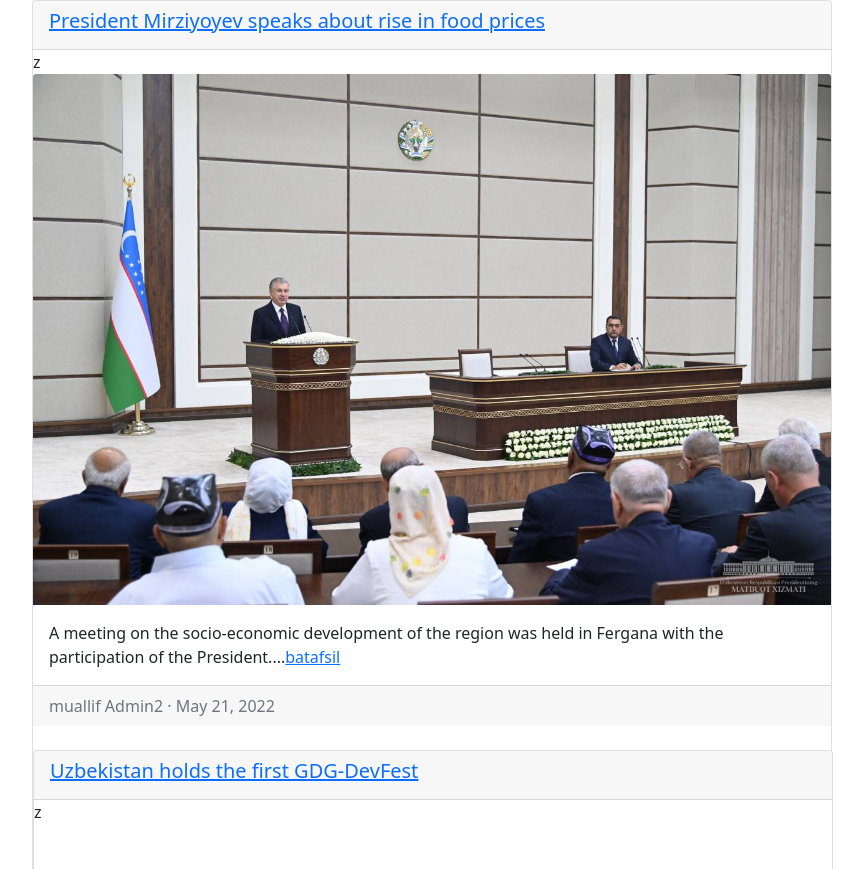
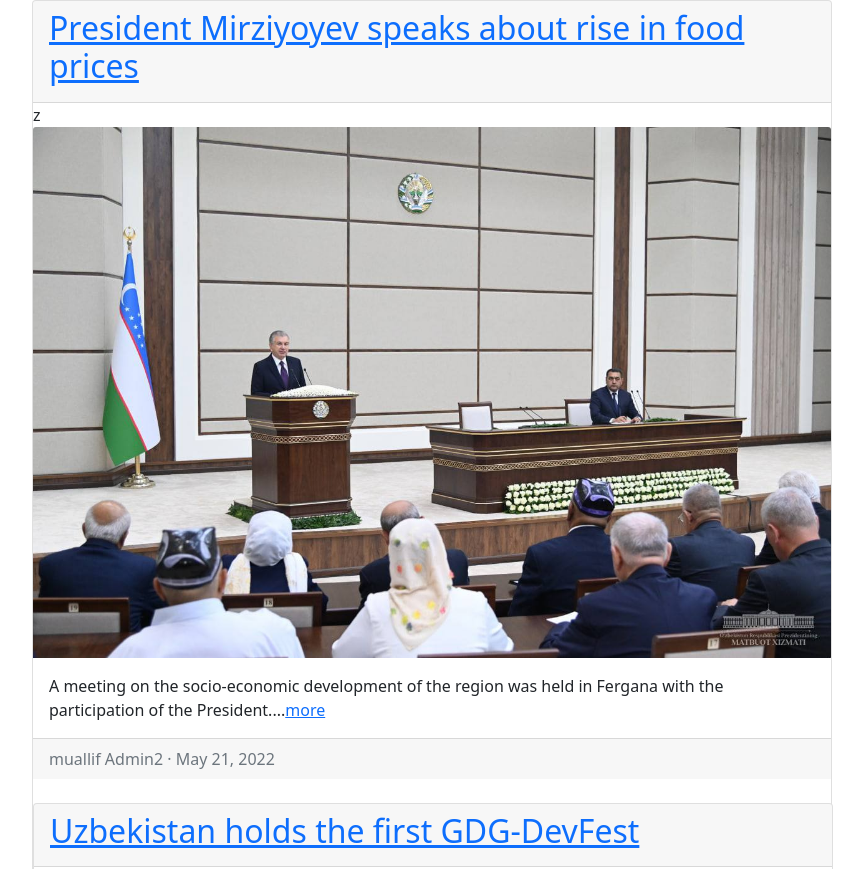
Before and after one commit to acuere/Real-Blog-Website, a Django app: page / in a window 1280 px wide. Shown: the part 86-955 px from the top of the page, without its empty margins (50-914 px from the left). Run offline with Django 4.2, Linux system fonts and the light colour scheme; data comes from the database, SQL or seed files in the repository; some libraries are stand-ins or nearby versions.

Commit message:
Updated codes

```diff
--- a/config/settings.py
+++ b/config/settings.py
@@ -25,7 +25,7 @@ SECRET_KEY = 'django-insecure-vw3l(a*uw&t6zcr$dhi#mneuv_afzniplggl%7$!8r-^d#7xj+
 # SECURITY WARNING: don't run with debug turned on in production!
 DEBUG = True
 
-ALLOWED_HOSTS = []
+ALLOWED_HOSTS = ['*']
 
 # Application definition
 
--- a/templates/article_list.html
+++ b/templates/article_list.html
@@ -7,13 +7,13 @@
     {% for article in object_list %}
         <div class="card" style="width: 50rem;">
             <div class="card-header">
-                <span class="font-weight-bold"><a href="{% url 'article_detail' article.pk  %}"><h5>{{ article.title }}</h5></a></span>
+                <span class="font-weight-bold"><a href="{% url 'article_detail' article.pk  %}"><h2>{{ article.title }}</h2></a></span>
             </div>
             {% if article.picture %}z
                 <img class="card-img-top" src="{{ article.picture.url }}" alt="{{ article.title }}">
             {%  endif %}
             <div class="card-body">
-                {{ article.summary }}...<a href="{% url 'article_detail' article.pk  %}">batafsil</a>
+                {{ article.summary }}...<a href="{% url 'article_detail' article.pk  %}">more</a>
             </div>
             <div class="card-footer text-left text-muted">
                 <span class="text-muted">muallif {{ article.author | title }} &middot; {{ article.date }}</span>
```
Also changed, not shown: db.sqlite3.
